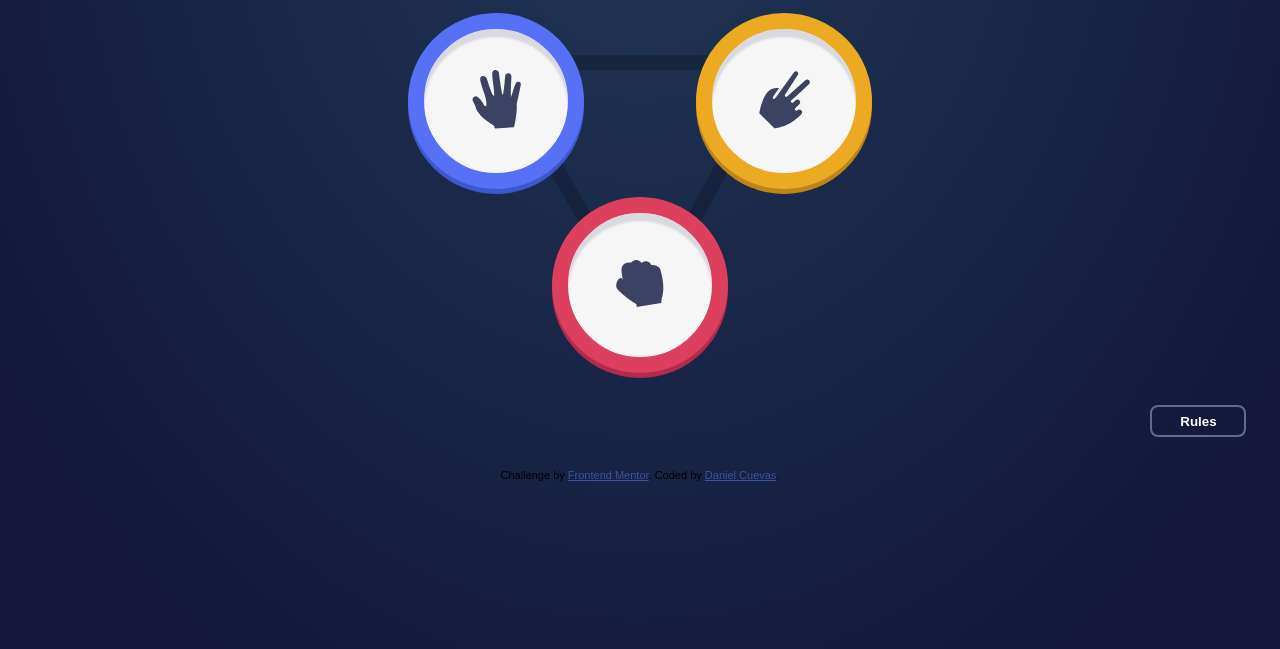
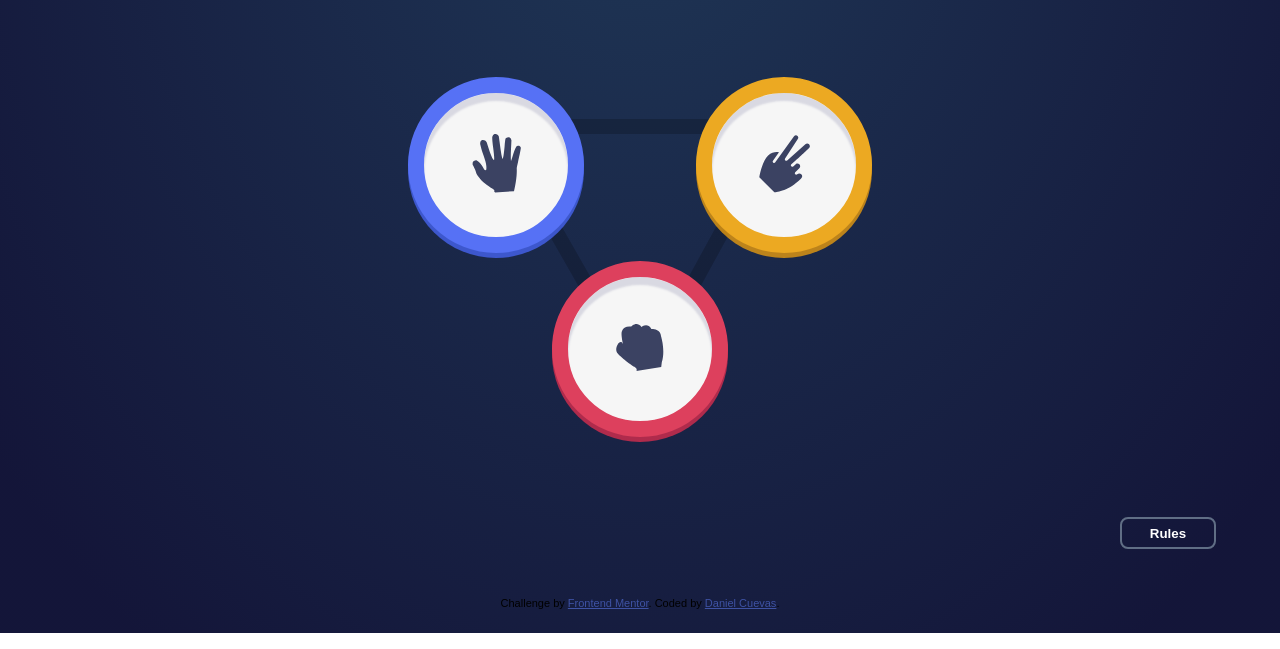
Before and after one commit to dcuevasdev/rock-paper-scissors, a plain HTML site: page index.html in a window 1280 px wide. Shown: the part 167-816 px from the top of the page. Drawn offline with Linux system fonts and the light colour scheme.

Commit message:
agregar un contenedor para todo y combiar flex por grid

```diff
--- a/index.html
+++ b/index.html
@@ -13,6 +13,7 @@
     <title>Frontend Mentor | Rock, Paper, Scissors</title>
   </head>
   <body>
+    <div class="container">
       <header class="information">
         <figure class="information__logo">
           <img src="./images/logo.svg" alt="" />
@@ -56,9 +57,11 @@
         <a href="https://www.frontendmentor.io?ref=challenge" target="_blank"
           >Frontend Mentor</a
         >. Coded by
-      <a href="https://twitter.com/dcuevasr24" target="_blank">Daniel Cuevas</a
+        <a href="https://twitter.com/dcuevasr24" target="_blank"
+          >Daniel Cuevas</a
         >.
       </footer>
       <script src="./scripts/index.js"></script>
+    </div>
   </body>
 </html>
--- a/styles/styles.css
+++ b/styles/styles.css
@@ -29,15 +29,12 @@
 ==================*/
 html {
   margin: 0;
+  padding: 0;
   font-size: 62.5%;
 }
 
 body {
-  display: flex;
-  flex-direction: column;
-  align-items: center;
-  height: 100vh;
-  padding: 0 2%;
+  margin: 0;
   font-family: var(--font);
   background: radial-gradient(
     ellipse at top,
@@ -46,7 +43,12 @@ body {
   );
   background-repeat: no-repeat;
 }
-
+.container {
+  display: grid;
+  place-items: center;
+  width: 100%;
+  height: 100vh;
+}
 /*==================
   Header
 ==================*/
@@ -145,8 +147,8 @@ body {
   Rules
 ==================*/
 .rules {
-  align-self: flex-end;
-  margin: 3.2rem 0;
+  justify-self: end;
+  margin: 3.2rem 6.4rem 0 0;
 }
 .rules__button {
   width: 9.6rem;
```
Lines whose indentation alone changed are shown as unchanged.
